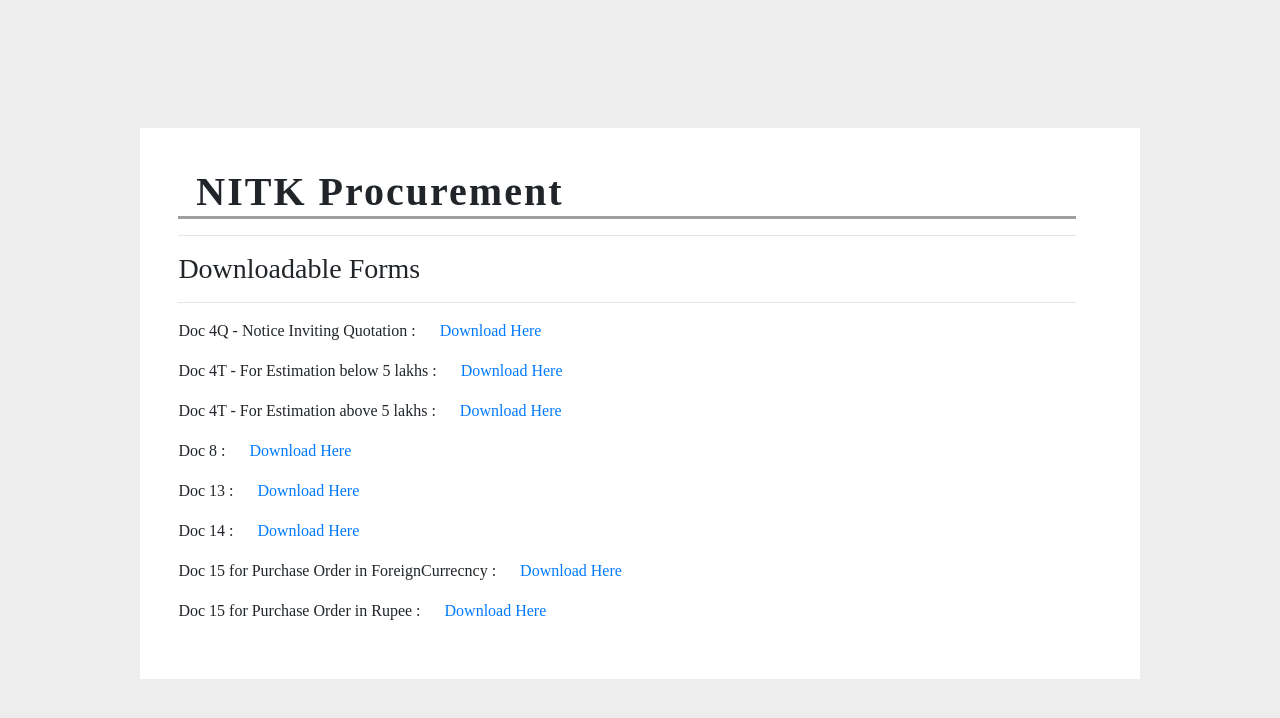
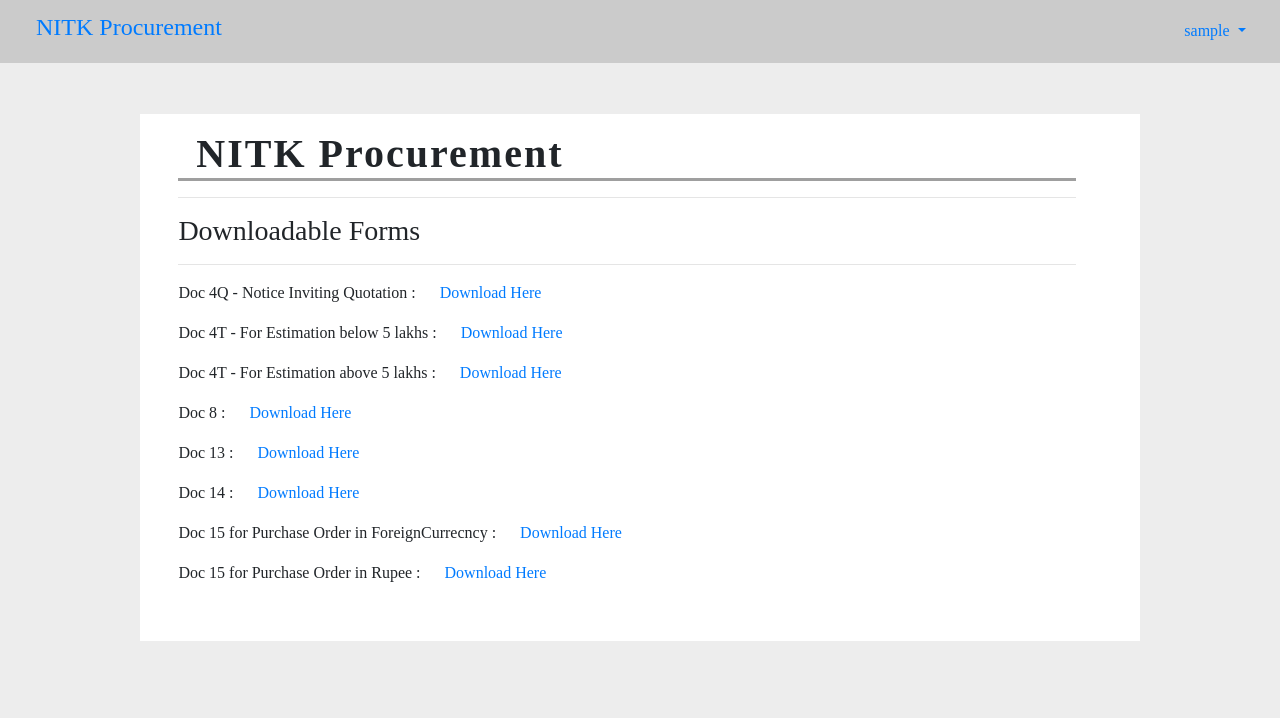
Before and after one commit to imApoorva36/NITK-Procurement, a Django app: page / in a window 1280 px wide. Shown: the top 718 px of the page. Run offline with Django 4.2, Linux system fonts and the light colour scheme; the visitor is signed in with stand-in values (Sample User, id 1); data that the repository does not hold is empty; some libraries are stand-ins or nearby versions.

Commit message:
Added navbar and modified errors in pdf gen pages

```diff
--- a/NITK_Procurement/procurement/templates/procurement/form.html
+++ b/NITK_Procurement/procurement/templates/procurement/form.html
@@ -11,11 +11,6 @@
             <a href="{% url 'fill_form' id=formshow.id %}">Access Here</a>
           </h3>
       {% endfor %}
-      <h3 class="next-button">
-        <a href="{% url 'doc78' %}">
-            Doc : 7 And 8
-        </a>
-      </h3>
     </div>
     <div class="form-full">
       <div class="form-header"><br>
--- a/NITK_Procurement/procurement/templates/procurement/home.html
+++ b/NITK_Procurement/procurement/templates/procurement/home.html
@@ -30,14 +30,13 @@
         max-width: 1000px;
         padding-left: 3vw;
         padding-right: 5vw;
-        padding-top: 5vh;
+        padding-top: 2vh;
         padding-bottom: 5vh;
         margin-left: auto;
         margin-right: auto;
-        margin-top: 10%;
+        margin-top: 4%;
 
     }
-
     .index:hover{
         filter: drop-shadow(0 0 0.5rem rgb(206, 206, 206));
     }
--- a/NITK_Procurement/procurement/templates/procurement/layout.html
+++ b/NITK_Procurement/procurement/templates/procurement/layout.html
@@ -8,6 +8,9 @@
         <script src="https://cdn.jsdelivr.net/npm/popper.js@1.14.7/dist/umd/popper.min.js" integrity="sha384-UO2eT0CpHqdSJQ6hJty5KVphtPhzWj9WO1clHTMGa3JDZwrnQq4sF86dIHNDz0W1" crossorigin="anonymous"></script>
         <script src="https://cdn.jsdelivr.net/npm/bootstrap@4.3.1/dist/js/bootstrap.min.js" integrity="sha384-JjSmVgyd0p3pXB1rRibZUAYoIIy6OrQ6VrjIEaFf/nJGzIxFDsf4x0xIM+B07jRM" crossorigin="anonymous"></script>
         <link rel="stylesheet" href="https://cdn.jsdelivr.net/npm/bootstrap@4.3.1/dist/css/bootstrap.min.css" integrity="sha384-ggOyR0iXCbMQv3Xipma34MD+dH/1fQ784/j6cY/iJTQUOhcWr7x9JvoRxT2MZw1T" crossorigin="anonymous">
+
+        <link href="https://stackpath.bootstrapcdn.com/bootstrap/4.5.2/css/bootstrap.min.css" rel="stylesheet">
+
         <title>{% block title %} {% endblock %}</title>
         <meta name="viewport" content="width=device-width, initial-scale=1, shrink-to-fit=no">
         <style>
@@ -17,6 +20,26 @@
           </style>
     </head>
     <body style="background-color: rgb(237, 237, 237);">
+        <nav class="navbar navbar-expand-lg" style="background-color: #cbcbcb;">
+          <a class="navbar-brand" href="#" style="text-align: center;"><h4>NITK Procurement</h4></a>
+          <div class="collapse navbar-collapse" id="navbarNav">
+              <ul class="navbar-nav mr-auto">
+                  <!-- Add your menu items here -->
+              </ul>
+              <ul class="navbar-nav ml-auto" style="margin-right: 1%;">
+                  <li class="nav-item dropdown">
+                      <a class="nav-link dropdown-toggle" href="#" id="navbarDropdown" role="button" data-toggle="dropdown" aria-haspopup="true" aria-expanded="false">
+                          {{user.username}}
+                      </a>
+                      <div class="dropdown-menu" aria-labelledby="navbarDropdown">
+                          <!-- <a class="dropdown-item" href="#">ViewProfile optional</a> -->
+                          <!-- <div class="dropdown-divider"></div> -->
+                          <a class="dropdown-item" href="{% url 'logout' %}">Logout</a>
+                      </div>
+                  </li>
+              </ul>
+          </div>
+        </nav>
         {% block body %}
         {% endblock %}
     </body>
```
Also changed, not shown: NITK_Procurement/procurement/templates/procurement/pdfgen.html (+21 -3 lines).
